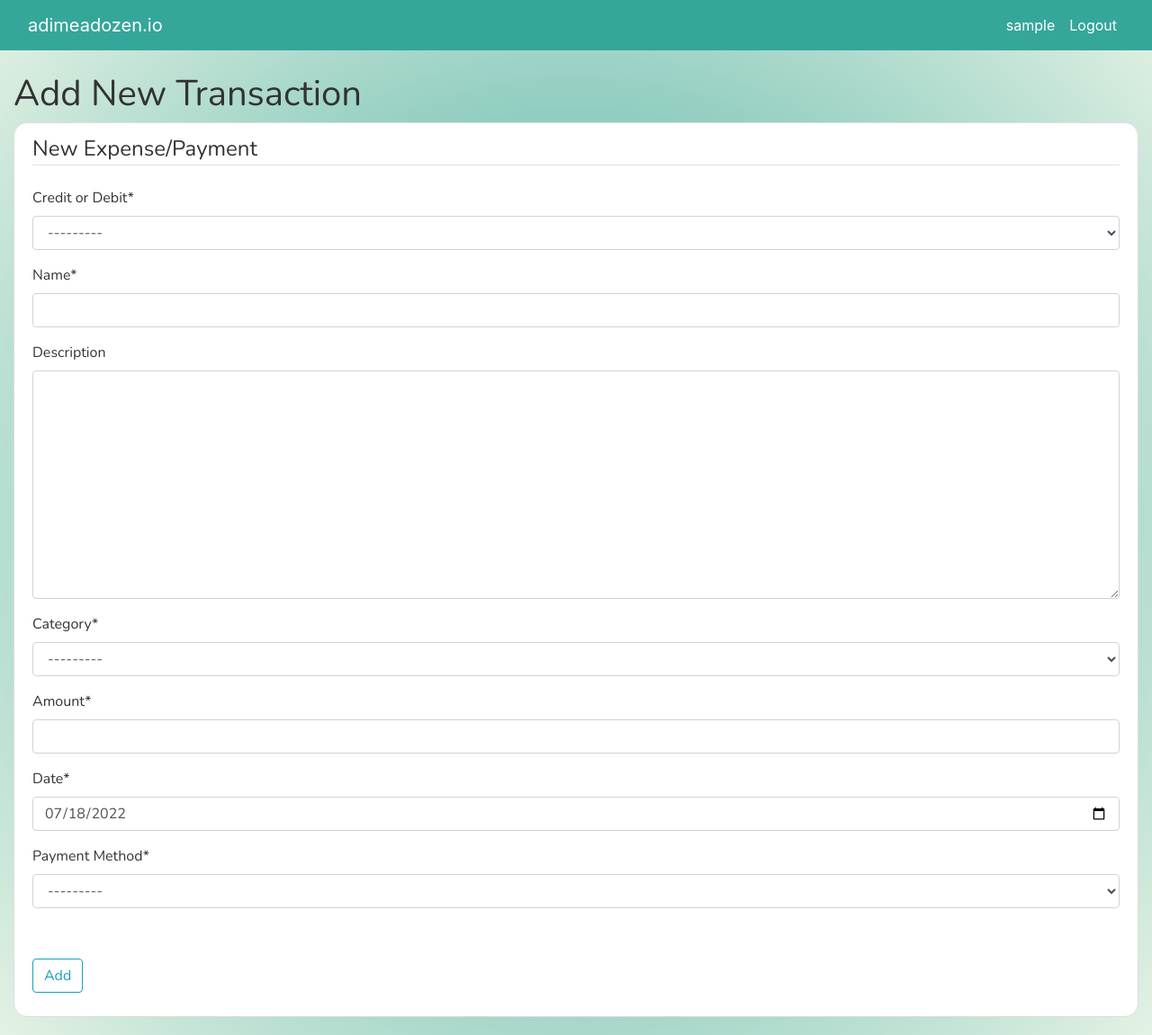
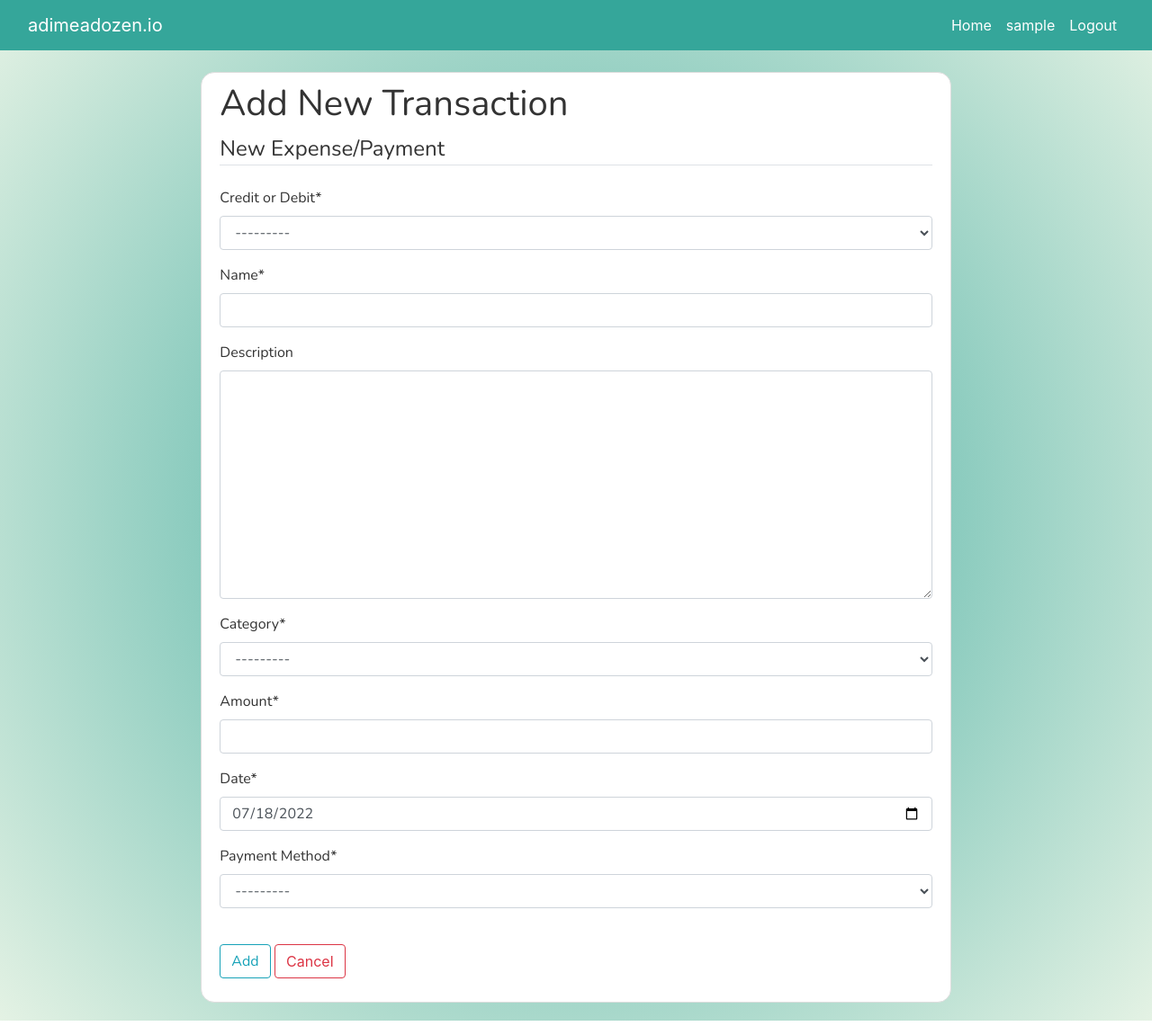
Before and after one commit to matthew-upshaw/budget-app, a Django app: page /budget/transaction/add/ in a window 1280 px wide. Shown: the whole page at 90% size. Run offline with Django 4.2, Linux system fonts and the light colour scheme; the visitor is signed in with stand-in values (Sample User, id 1); parts of the project's set-up code (start-up, migrations or seed data) failed here and were passed over; some libraries are stand-ins or nearby versions.

Commit message:
update html templates

```diff
--- a/budget/templates/budget/base.html
+++ b/budget/templates/budget/base.html
@@ -31,9 +31,9 @@
           <button class="navbar-toggler" type="button" data-toggle="collapse" data-target="#navbarToggle" aria-controls="navbarToggle" aria-expand="false" aria-label="Toggle navigation">
             <span class="navbar-toggler-icon"></span>
           </button>
+          <div class="navbar-nav">
             <div class="collapse navbar-collapse" id="navbarToggle">
-          </div>
-          <div class="navbar-nav">
+              <a class="nav-item nav-link" href="{% url 'adad-home' %}">Home</a>
               {% if user.is_authenticated %}
                 <a class="nav-item nav-link" href="{% url 'profile' %}">{{ user.username }}</a>
                 <a class="nav-item nav-link" href="{% url 'logout' %}">Logout</a>
@@ -41,6 +41,7 @@
                 <a class="nav-item nav-link" href="{% url 'login' %}">Login</a>
                 <a class="nav-item nav-link" href="{% url 'register' %}">Register</a>
             {% endif %}
+            </div>
           </div>
         </div>
       </nav>
--- a/budget/templates/budget/transaction-create.html
+++ b/budget/templates/budget/transaction-create.html
@@ -1,8 +1,9 @@
 {% extends "budget/base.html" %}
 {% load crispy_forms_tags %}
 {% block content %}
+<div class="d-flex justify-content-center">
+  <div class="content-section col-md-8">
     <h1>Add New Transaction</h1>
-    <div class="content-section">
     <form method="POST">
       {% csrf_token %}
       <fieldset class="form-group">
@@ -10,8 +11,10 @@
         {{ form|crispy }}
       </fieldset>
       <div class="form-group">
-          <button class="btn btn-outline-info mt-4" type="submit">Add</button>
+        <button class="btn btn-outline-info mt-2" type="submit">Add</button>
+        <a class="btn btn-outline-danger mt-2" href = "{% url 'adad-home' %}">Cancel</a>
       </div>
     </form>
   </div>
+</div>
 {% endblock content %}
--- a/budget/templates/budget/transaction-list.html
+++ b/budget/templates/budget/transaction-list.html
@@ -1,6 +1,6 @@
 {% extends 'budget/base.html' %}
 {% block content %}
-    <div class="row d-flex justify-content-center">"
+    <div class="row d-flex justify-content-center">
         <div class="content-section col-md-8">
             <h1> All Transactions for {{ user.username }} ({{ page_obj.paginator.count }})</h1>
             <ul class="list-group">
--- a/user/templates/user/password_reset.html
+++ b/user/templates/user/password_reset.html
@@ -1,7 +1,8 @@
 {% extends "budget/base.html" %}
 {% load crispy_forms_tags %}
 {% block content %}
-    <div class="content-section">
+<div class="row d-flex justify-content-center">
+    <div class="content-section col-md-8">
         <form method="POST">
             {% csrf_token %}
             <fieldset class="form-group">
@@ -13,4 +14,5 @@
             </div>
         </form>
     </div>
+</div>
 {% endblock content %}
--- a/user/templates/user/password_reset_confirm.html
+++ b/user/templates/user/password_reset_confirm.html
@@ -1,7 +1,8 @@
 {% extends "budget/base.html" %}
 {% load crispy_forms_tags %}
 {% block content %}
-    <div class="content-section">
+<div class="row d-flex justify-content-center">
+    <div class="content-section col-md-8">
         <form method="POST">
             {% csrf_token %}
             <fieldset class="form-group">
@@ -13,4 +14,5 @@
             </div>
         </form>
     </div>
+</div>
 {% endblock content %}
```
Also changed, not shown: budget/templates/budget/transaction-update.html (+5 -2 lines), budget/templates/budget/transaction_confirm_delete.html (+5 -3 lines), user/templates/user/logout.html (+9 -5 lines), user/templates/user/password_reset_complete.html (+7 -3 lines), user/templates/user/password_reset_done.html (+6 -2 lines). Lines whose indentation alone changed are shown as unchanged.
